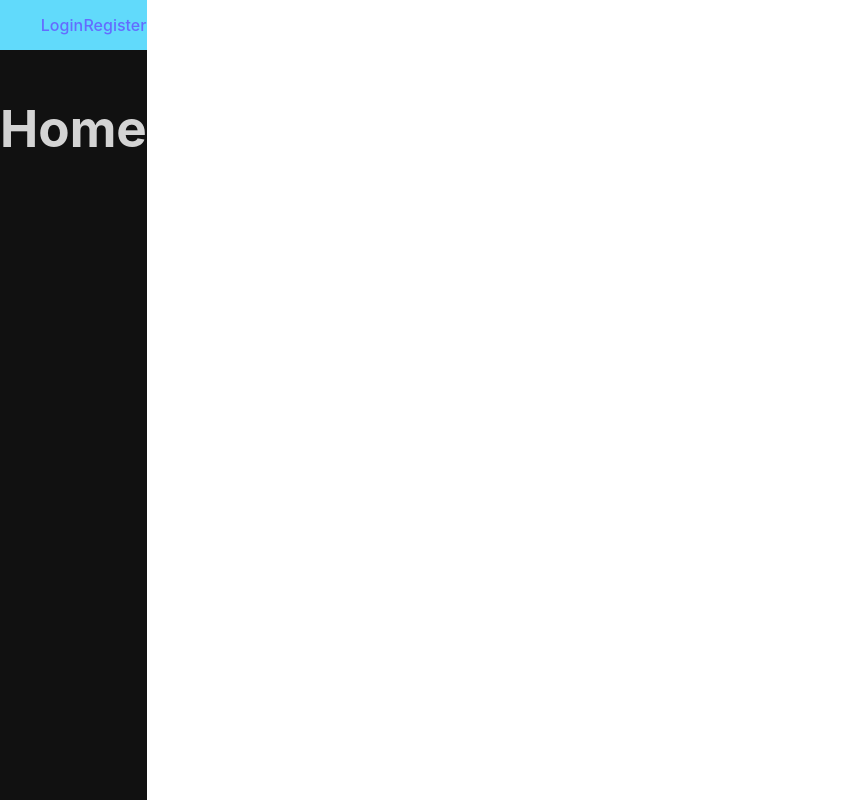
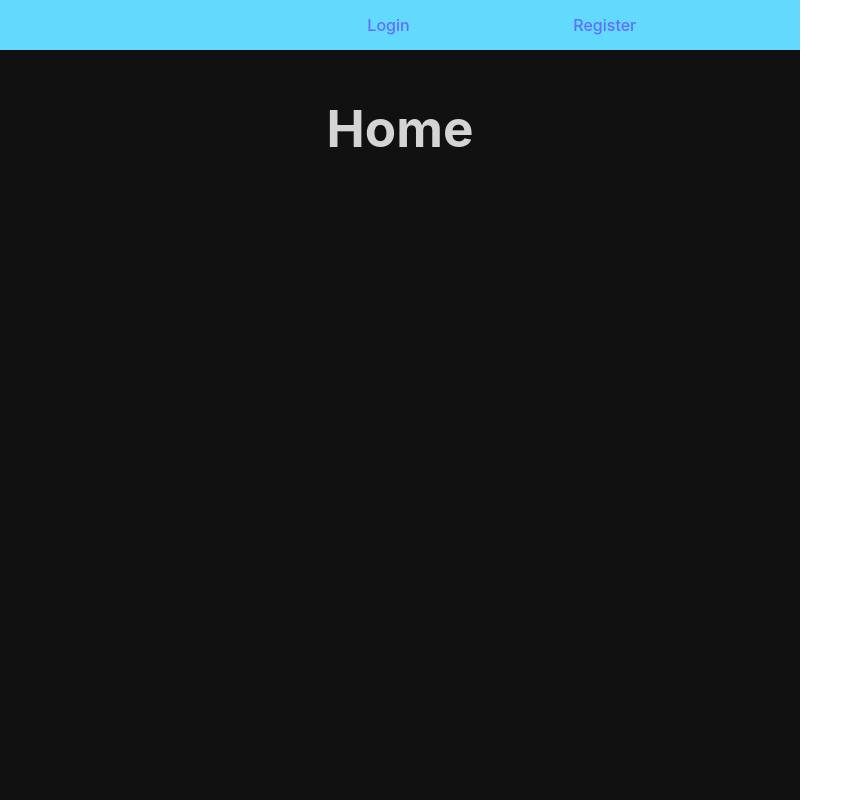
Before and after one commit to Cristian91493/RestaurantBuilder, a React (Vite) app in the folder client/restaurantBuilder/: page / in a window 1280 px wide. Shown: the whole page, without its empty margins (0-863 px from the left). Built offline with nearby package versions, Linux system fonts and the light colour scheme.

Commit message:
added all the final pages

```diff
--- a/client/restaurantBuilder/src/App.css
+++ b/client/restaurantBuilder/src/App.css
@@ -22,6 +22,7 @@ ul {
   background-color: rgb(17, 17, 17);
   color: rgb(212, 212, 212);
   height: 100vh;
+  width : 100vh;
 }
 
 form {
```
Also changed, not shown: client/restaurantBuilder/src/pages/Menu.jsx (added, +11 -0 lines), client/restaurantBuilder/src/pages/Reservation.jsx (added, +11 -0 lines), client/restaurantBuilder/src/pages/SeeReservations.jsx (added, +11 -0 lines).
